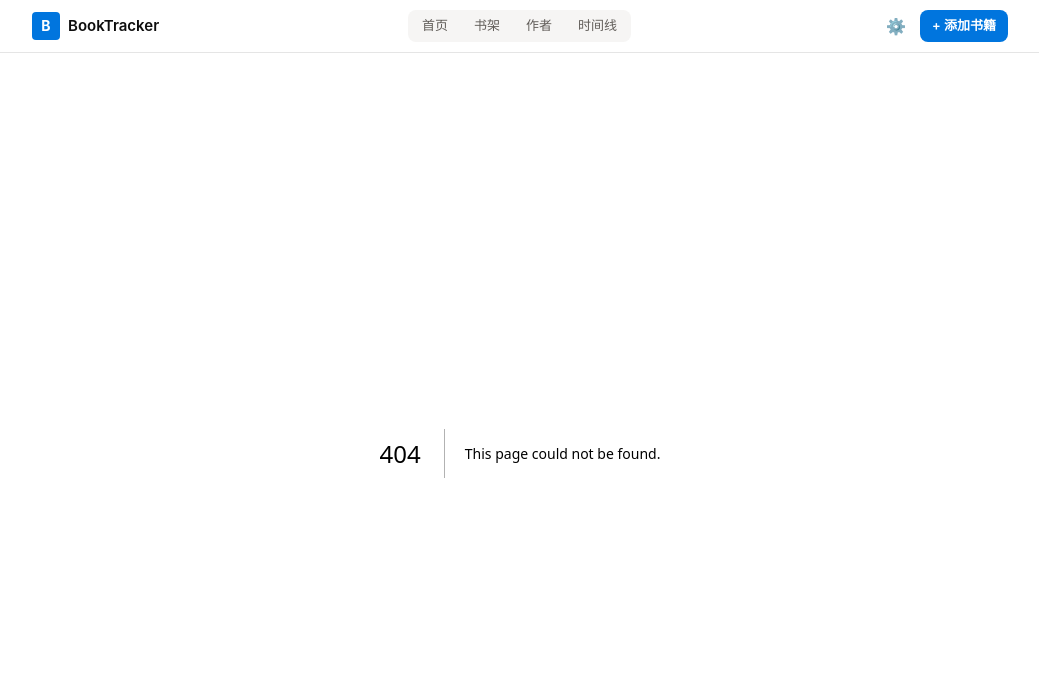
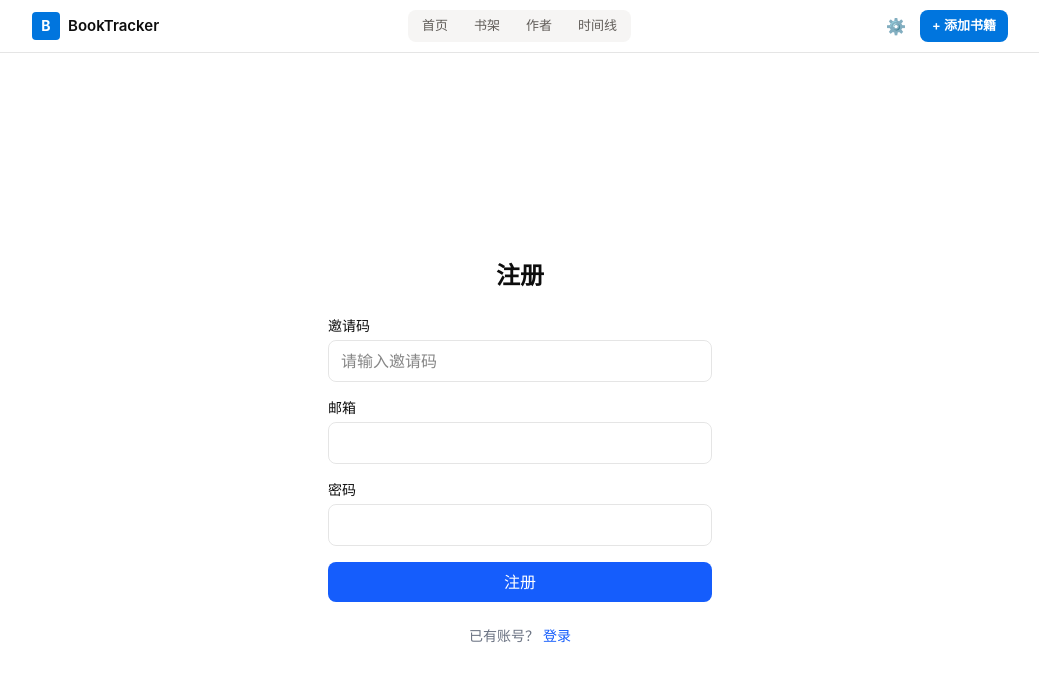
Before and after one commit to talentwill/BookTracker, a Next.js app: page /register in a window 1280 px wide. Before the commit this address had no page. Shown: the top 680 px of the page, without its empty margins (120-1159 px from the left). Built offline with nearby package versions, Linux system fonts and the light colour scheme; no server answers.

Commit message:
feat: add login, register, and auth callback pages
Add authentication pages for the Supabase migration:
- Login page with email/password form
- Register page with invite code validation
- OAuth callback route for code exchange

```diff
--- /dev/null
+++ b/src/app/auth/callback/route.ts
@@ -0,0 +1,14 @@
+import { createClient } from '@/lib/supabase/server'
+import { NextResponse } from 'next/server'
+
+export async function GET(request: Request) {
+  const { searchParams, origin } = new URL(request.url)
+  const code = searchParams.get('code')
+
+  if (code) {
+    const supabase = await createClient()
+    await supabase.auth.exchangeCodeForSession(code)
+  }
+
+  return NextResponse.redirect(origin)
+}
--- /dev/null
+++ b/src/app/login/page.tsx
@@ -0,0 +1,75 @@
+'use client'
+
+import { useState } from 'react'
+import { createClient } from '@/lib/supabase/client'
+import { useRouter } from 'next/navigation'
+import Link from 'next/link'
+
+export default function LoginPage() {
+  const [email, setEmail] = useState('')
+  const [password, setPassword] = useState('')
+  const [error, setError] = useState('')
+  const [loading, setLoading] = useState(false)
+  const router = useRouter()
+  const supabase = createClient()
+
+  const handleLogin = async (e: React.FormEvent) => {
+    e.preventDefault()
+    setError('')
+    setLoading(true)
+
+    const { error } = await supabase.auth.signInWithPassword({ email, password })
+    if (error) {
+      setError(error.message)
+      setLoading(false)
+      return
+    }
+
+    router.push('/')
+    router.refresh()
+  }
+
+  return (
+    <div className="flex min-h-screen items-center justify-center">
+      <div className="w-full max-w-md space-y-6 p-8">
+        <h1 className="text-2xl font-bold text-center">登录</h1>
+        <form onSubmit={handleLogin} className="space-y-4">
+          <div>
+            <label className="block text-sm font-medium mb-1">邮箱</label>
+            <input
+              type="email"
+              value={email}
+              onChange={(e) => setEmail(e.target.value)}
+              required
+              className="w-full rounded-md border px-3 py-2"
+            />
+          </div>
+          <div>
+            <label className="block text-sm font-medium mb-1">密码</label>
+            <input
+              type="password"
+              value={password}
+              onChange={(e) => setPassword(e.target.value)}
+              required
+              className="w-full rounded-md border px-3 py-2"
+            />
+          </div>
+          {error && <p className="text-red-500 text-sm">{error}</p>}
+          <button
+            type="submit"
+            disabled={loading}
+            className="w-full rounded-md bg-blue-600 px-4 py-2 text-white hover:bg-blue-700 disabled:opacity-50"
+          >
+            {loading ? '登录中...' : '登录'}
+          </button>
+        </form>
+        <p className="text-center text-sm text-gray-500">
+          没有账号？{' '}
+          <Link href="/register" className="text-blue-600 hover:underline">
+            注册
+          </Link>
+        </p>
+      </div>
+    </div>
+  )
+}
--- /dev/null
+++ b/src/app/register/page.tsx
@@ -0,0 +1,106 @@
+'use client'
+
+import { useState } from 'react'
+import { createClient } from '@/lib/supabase/client'
+import { useRouter } from 'next/navigation'
+import Link from 'next/link'
+
+export default function RegisterPage() {
+  const [email, setEmail] = useState('')
+  const [password, setPassword] = useState('')
+  const [inviteCode, setInviteCode] = useState('')
+  const [error, setError] = useState('')
+  const [loading, setLoading] = useState(false)
+  const router = useRouter()
+  const supabase = createClient()
+
+  const handleRegister = async (e: React.FormEvent) => {
+    e.preventDefault()
+    setError('')
+    setLoading(true)
+
+    // Validate invite code first (check if code exists and is unused)
+    const { data: codeData, error: codeError } = await supabase
+      .from('invite_codes')
+      .select('id')
+      .eq('code', inviteCode)
+      .eq('is_used', false)
+      .single()
+
+    if (codeError || !codeData) {
+      setError('邀请码无效或已使用')
+      setLoading(false)
+      return
+    }
+
+    // Sign up
+    const { data, error: signUpError } = await supabase.auth.signUp({ email, password })
+    if (signUpError || !data.user) {
+      setError(signUpError?.message || '注册失败')
+      setLoading(false)
+      return
+    }
+
+    // Mark invite code as used by this user
+    await supabase.rpc('validate_and_use_invite_code', { p_code: inviteCode, p_user_id: data.user.id })
+
+    router.push('/')
+    router.refresh()
+  }
+
+  return (
+    <div className="flex min-h-screen items-center justify-center">
+      <div className="w-full max-w-md space-y-6 p-8">
+        <h1 className="text-2xl font-bold text-center">注册</h1>
+        <form onSubmit={handleRegister} className="space-y-4">
+          <div>
+            <label className="block text-sm font-medium mb-1">邀请码</label>
+            <input
+              type="text"
+              value={inviteCode}
+              onChange={(e) => setInviteCode(e.target.value)}
+              required
+              placeholder="请输入邀请码"
+              className="w-full rounded-md border px-3 py-2"
+            />
+          </div>
+          <div>
+            <label className="block text-sm font-medium mb-1">邮箱</label>
+            <input
+              type="email"
+              value={email}
+              onChange={(e) => setEmail(e.target.value)}
+              required
+              className="w-full rounded-md border px-3 py-2"
+            />
+          </div>
+          <div>
+            <label className="block text-sm font-medium mb-1">密码</label>
+            <input
+              type="password"
+              value={password}
+              onChange={(e) => setPassword(e.target.value)}
+              required
+              minLength={6}
+              className="w-full rounded-md border px-3 py-2"
+            />
+          </div>
+          {error && <p className="text-red-500 text-sm">{error}</p>}
+          <button
+            type="submit"
+            disabled={loading}
+            className="w-full rounded-md bg-blue-600 px-4 py-2 text-white hover:bg-blue-700 disabled:opacity-50"
+          >
+            {loading ? '注册中...' : '注册'}
+          </button>
+        </form>
+        <p className="text-center text-sm text-gray-500">
+          已有账号？{' '}
+          <Link href="/login" className="text-blue-600 hover:underline">
+            登录
+          </Link>
+        </p>
+      </div>
+    </div>
+  )
+}
```
